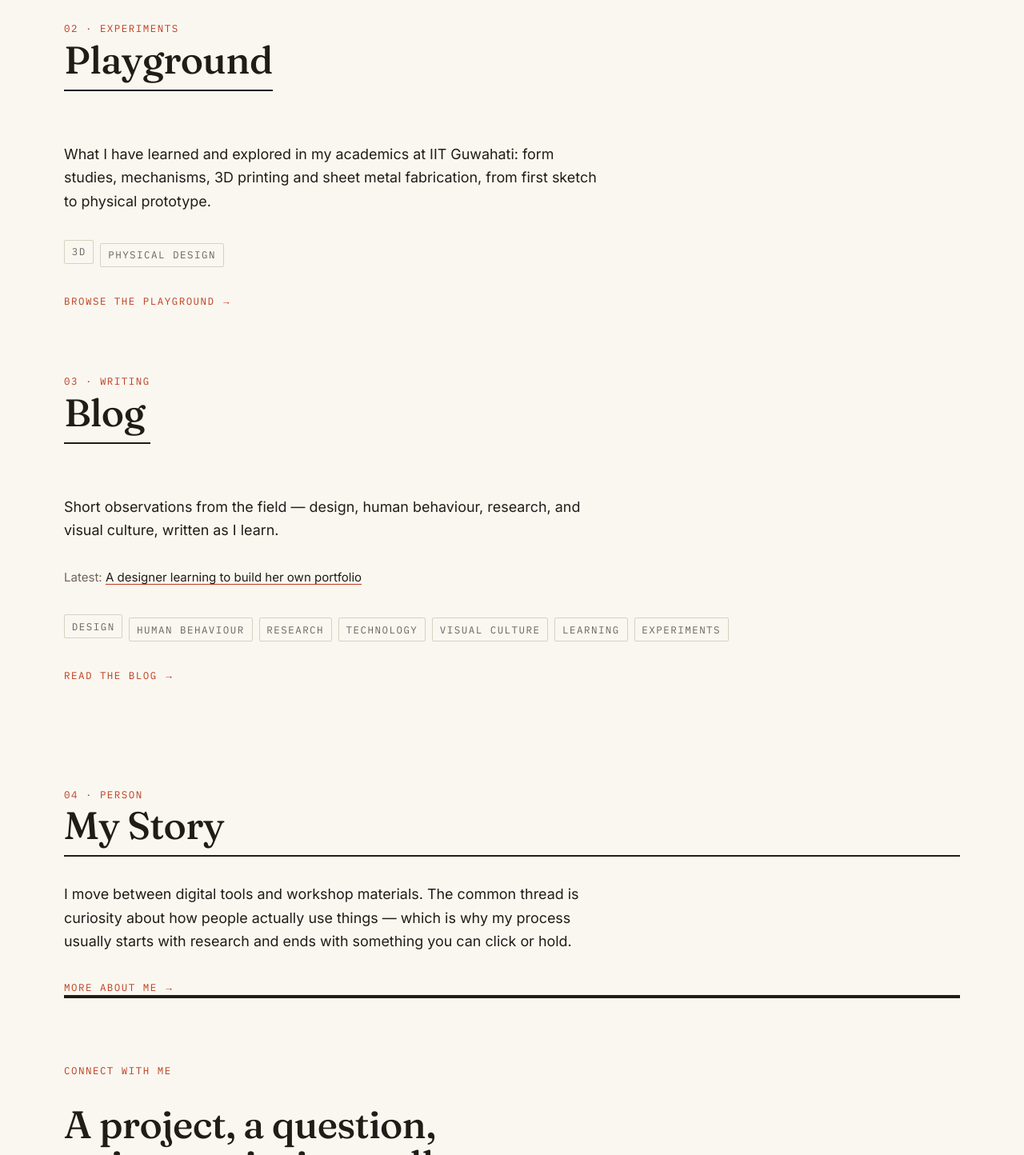
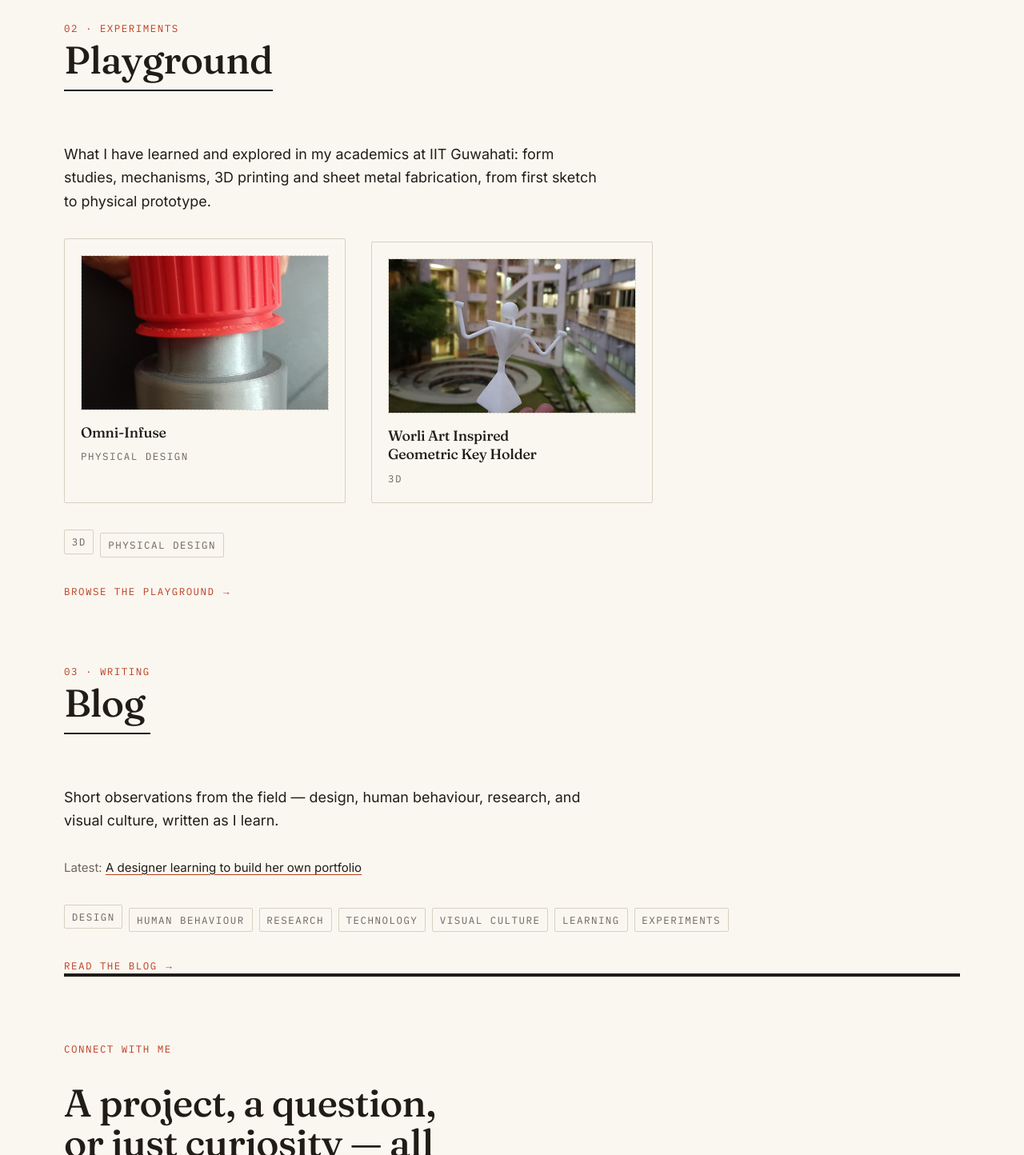
Before and after one commit to anukriti110portfolio/anukriti-portfolio, a Next.js app: page / in a window 1280 px wide. Shown: the part 2549-3993 px from the top of the page at 80% size. Built offline with nearby package versions, Linux system fonts and the light colour scheme; no server answers.

Commit message:
Home page playground teasers, remove My Story section

```diff
--- a/app/page.module.css
+++ b/app/page.module.css
@@ -82,10 +82,13 @@
   box-shadow: var(--shadow-print);
 }
 
-.readingColumn {
-  max-width: var(--content-reading);
-  display: flex;
-  flex-direction: column;
-  align-items: flex-start;
+.teaserGrid {
+  list-style: none;
+  margin: 0;
+  padding: 0;
+  width: 100%;
+  max-width: 46rem;
+  display: grid;
+  grid-template-columns: repeat(auto-fill, minmax(min(17rem, 100%), 1fr));
   gap: var(--space-md);
 }
--- a/app/page.tsx
+++ b/app/page.tsx
@@ -5,7 +5,8 @@ import ProjectGrid from "@/components/ProjectGrid";
 import ProjectCard from "@/components/ProjectCard";
 import Tag from "@/components/Tag";
 import ContactCTA from "@/components/ContactCTA";
-import { getNotes, getProjects } from "@/lib/content";
+import PlaygroundCard from "@/components/PlaygroundCard";
+import { getNotes, getPlaygroundItems, getProjects } from "@/lib/content";
 import styles from "./page.module.css";
 
 const PLAYGROUND_CATEGORIES = ["3D", "Physical Design"];
@@ -23,6 +24,16 @@ const FIELD_NOTE_CATEGORIES = [
 export default function Home() {
   const projects = getProjects();
   const latestNote = getNotes()[0];
+  const playgroundTeasers = getPlaygroundItems()
+    .slice(0, 2)
+    .map((file) => ({
+      slug: file.slug,
+      title: file.frontmatter.title,
+      category: file.frontmatter.category,
+      date: file.frontmatter.date,
+      description: file.frontmatter.description,
+      cover: file.frontmatter.cover,
+    }));
 
   return (
     <main className="wrap page">
@@ -60,6 +71,11 @@ export default function Home() {
             form studies, mechanisms, 3D printing and sheet metal fabrication,
             from first sketch to physical prototype.
           </p>
+          <ul className={styles.teaserGrid} aria-label="Featured playground projects">
+            {playgroundTeasers.map((item) => (
+              <PlaygroundCard key={item.slug} item={item} />
+            ))}
+          </ul>
           <ul className={styles.chipRow} aria-label="Playground categories">
             {PLAYGROUND_CATEGORIES.map((category) => (
               <li key={category}>
@@ -104,23 +120,6 @@ export default function Home() {
         </div>
       </Reveal>
 
-      <Reveal>
-        <section aria-labelledby="about-preview" className={styles.section}>
-          <SectionHeader id="about-preview" kicker="04 · Person" title="My Story" />
-          <div className={styles.readingColumn}>
-            <p>
-              I move between digital tools and workshop materials. The common
-              thread is curiosity about how people actually use things — which
-              is why my process usually starts with research and ends with
-              something you can click or hold.
-            </p>
-            <a href="/about" className="text-link">
-              More about me
-            </a>
-          </div>
-        </section>
-      </Reveal>
-
       <ContactCTA />
     </main>
   );
```
